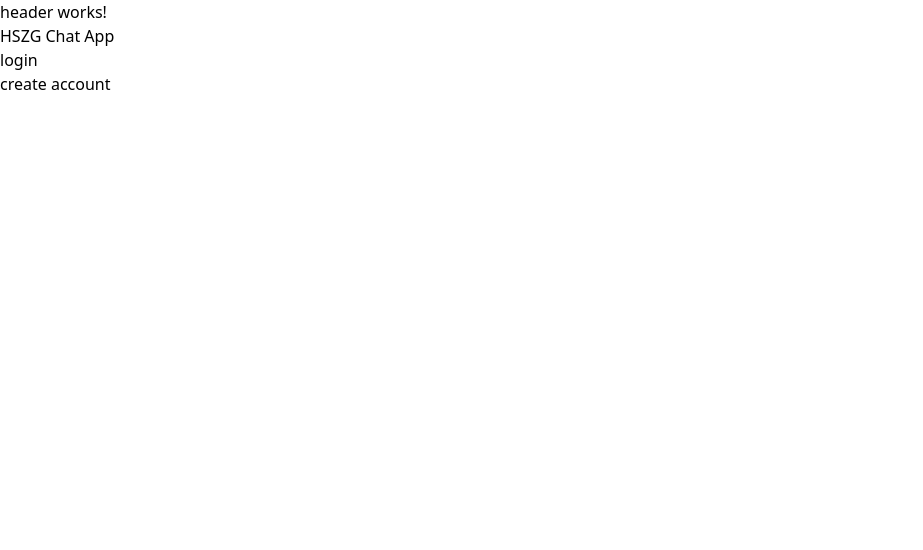
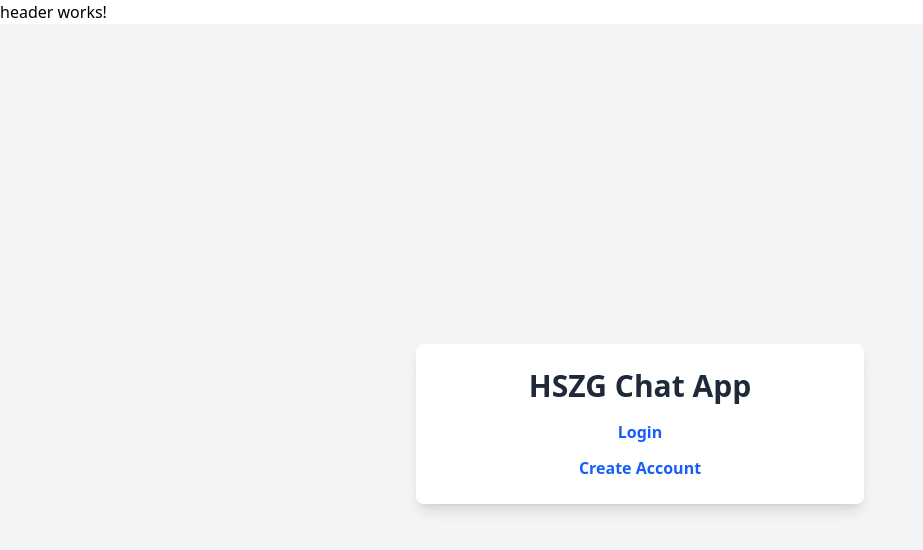
Before and after one commit to NiklasKaulfers/Chat-App-Angular, an Angular app: page / in a window 1280 px wide. Shown: the top 550 px of the page, without its empty margins (0-923 px from the left). Built offline with nearby package versions, Linux system fonts and the light colour scheme.

Commit message:
Update start-page.component.html

```diff
--- a/src/app/components/start-page/start-page.component.html
+++ b/src/app/components/start-page/start-page.component.html
@@ -1,9 +1,19 @@
 <ng-container>
-  <h1>HSZG Chat App</h1>
-  <p title="login" *ngIf="!loggedIn">login</p>
-  <p *ngIf="!loggedIn">create account</p>
-  <p *ngIf="loggedIn">join room</p>
-  <p *ngIf="loggedIn">create room</p>
-  <p *ngIf="loggedIn">logout</p>
-  <p *ngIf="loggedIn">manage account</p>
+  <div class="flex flex-col items-center justify-center min-h-screen bg-gray-100 p-6">
+    <div class="bg-white shadow-lg rounded-lg p-6 w-full max-w-md text-center">
+      <h1 class="text-3xl font-bold text-gray-800 mb-4">HSZG Chat App</h1>
+
+      <div *ngIf="!loggedIn" class="space-y-3">
+        <p title="login" class="text-blue-600 font-semibold cursor-pointer hover:underline">Login</p>
+        <p class="text-blue-600 font-semibold cursor-pointer hover:underline">Create Account</p>
+      </div>
+
+      <div *ngIf="loggedIn" class="space-y-3">
+        <p class="text-green-600 font-semibold cursor-pointer hover:underline">Join Room</p>
+        <p class="text-green-600 font-semibold cursor-pointer hover:underline">Create Room</p>
+        <p class="text-red-600 font-semibold cursor-pointer hover:underline">Logout</p>
+        <p class="text-gray-600 font-semibold cursor-pointer hover:underline">Manage Account</p>
+      </div>
+    </div>
+  </div>
 </ng-container>
```
